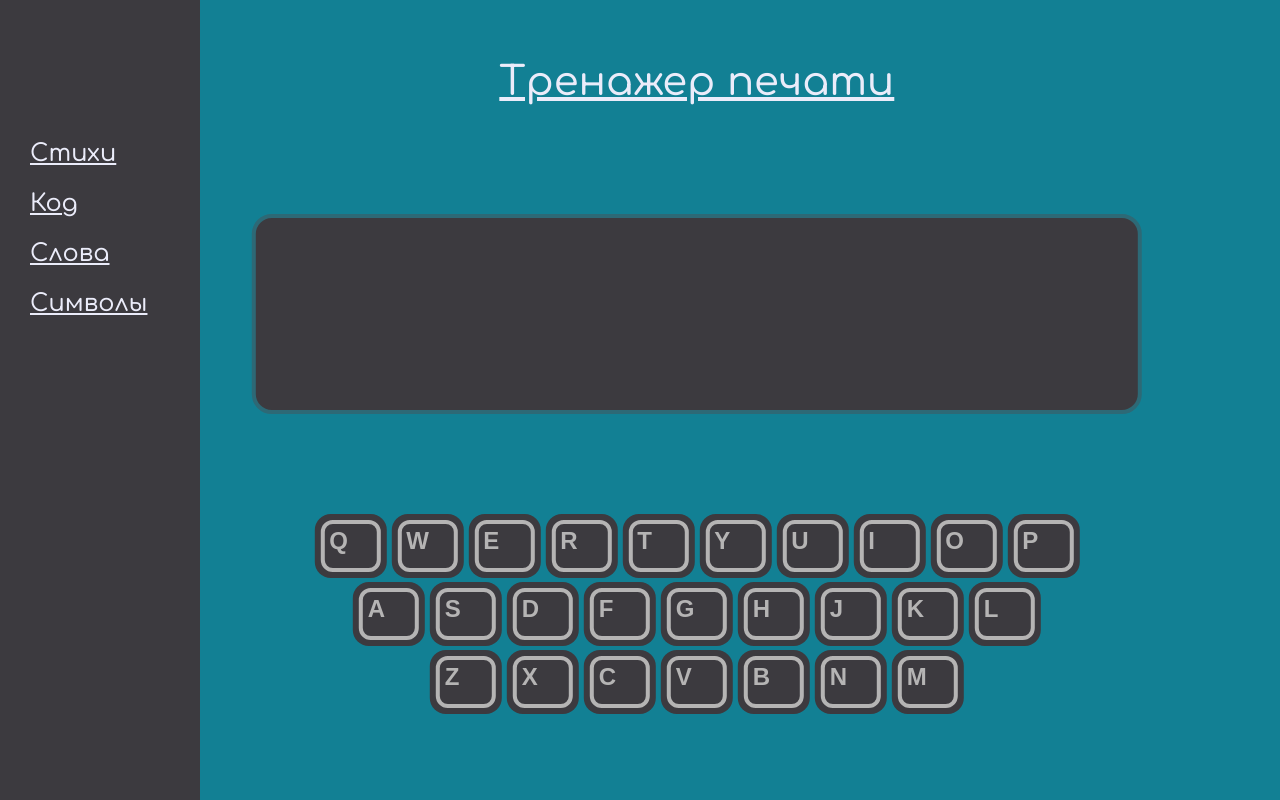
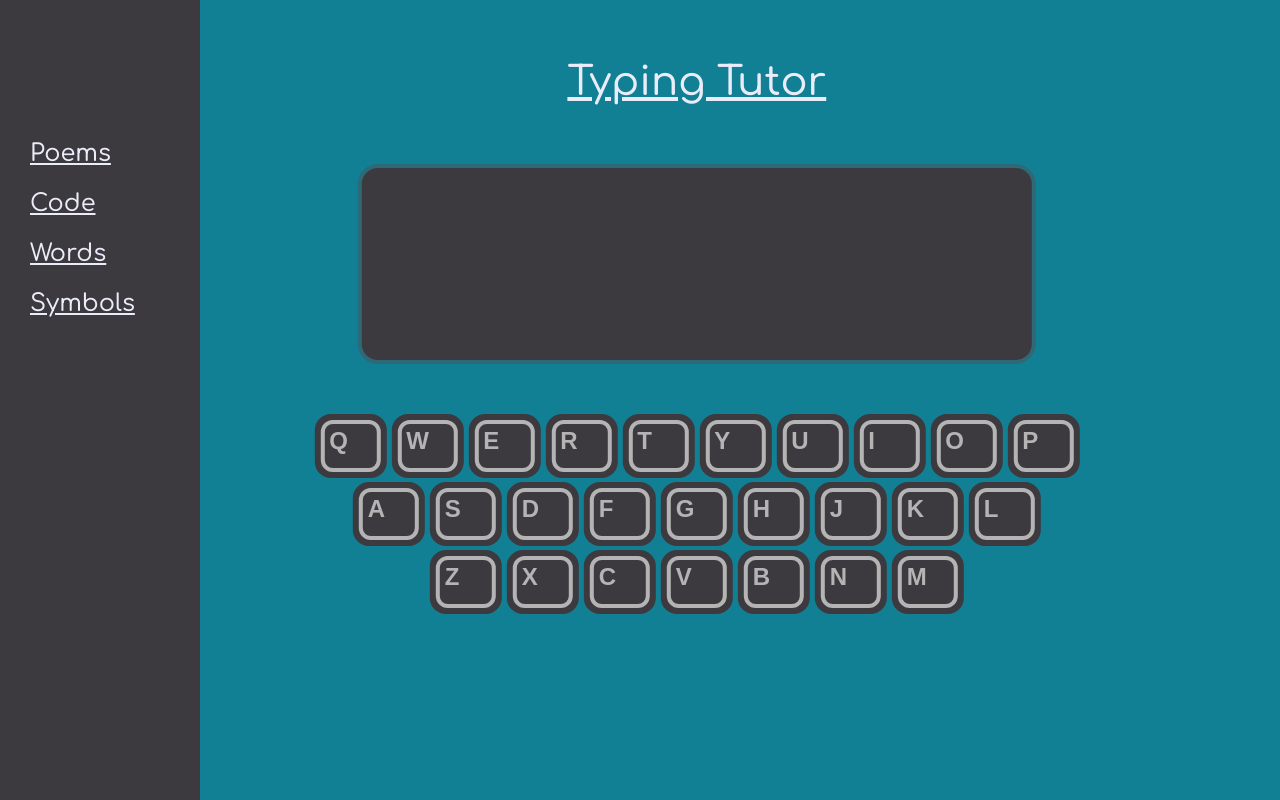
Before and after one commit to ankkarp/typing-trainer, a Next.js app in the folder frontend/: page / in a window 1280 px wide. Built offline with nearby package versions, Linux system fonts and the light colour scheme.

Commit message:
keyboardHighlight and data fetching

```diff
--- a/frontend/components/Key/Key.js
+++ b/frontend/components/Key/Key.js
@@ -1,9 +1,15 @@
 import styles from './Key.module.scss';
+import { useState } from 'react';
+import classNames from 'classnames';
 
-const Key = ({ syl }) => {
+var cx = classNames.bind(styles);
+
+const Key = ({ syl, active }) => {
   return (
     <div className={styles.outer}>
-      <div className={styles.inner}>{syl}</div>
+      <div className={cx({ [styles.inner]: true, [styles.active]: active })}>
+        {syl}
+      </div>
     </div>
   );
 };
--- a/frontend/components/Key/Key.module.scss
+++ b/frontend/components/Key/Key.module.scss
@@ -19,4 +19,9 @@
         font-size: 24px;
         line-height: 28px;
     }
+
+    .active{
+        color: var(--focus-clr);
+        border-color: var(--focus-clr)
+    }
 }
--- a/frontend/components/KeyBoard/KeyBoard.js
+++ b/frontend/components/KeyBoard/KeyBoard.js
@@ -1,7 +1,8 @@
 import Key from '../Key/Key';
 import styles from './KeyBoard.module.scss';
+import { useEffect, useState } from 'react';
 
-const KeyBoard = () => {
+const KeyBoard = ({ pressedKeys }) => {
   const topKeys = ['QWERTYUIOP', 'ASDFGHJKL', 'ZXCVBNM'];
 
   return (
@@ -9,7 +10,7 @@ const KeyBoard = () => {
       {topKeys.map((keyrow, index) => (
         <div key={index} className={styles.line}>
           {keyrow.split('').map((syl, index) => (
-            <Key syl={syl} />
+            <Key syl={syl} active={pressedKeys.includes(syl.toUpperCase())} />
           ))}
         </div>
       ))}
--- a/frontend/components/MainSection/MainSection.js
+++ b/frontend/components/MainSection/MainSection.js
@@ -1,13 +1,54 @@
-import KeyBoard from "../KeyBoard/KeyBoard";
-import WordInput from "../WordInput/WordInput";
-import styles from "./MainSection.module.scss";
+import KeyBoard from '../KeyBoard/KeyBoard';
+import WordInput from '../WordInput/WordInput';
+import styles from './MainSection.module.scss';
+import { useState, useEffect } from 'react';
 
 const MainSection = () => {
+  const [input, setInput] = useState('');
+  const [index, setIndex] = useState(0);
+  const [pressedKeys, setPressedKeys] = useState([]);
+
+  const getResource = async (url) => {
+    let response = await fetch(
+      'https://poetrydb.org/title/Ozymandias/lines.json'
+    );
+    if (!response.ok) {
+      throw new Error(`Could not fetch, received ${response.status}`);
+    }
+    const text = await response.json();
+    console.log(text[0]['lines'][0]);
+    return text;
+  };
+
+  const pressKey = (e) => {
+    console.log('pressed', e.key);
+    setPressedKeys((pressedKeys) =>
+      Array.from(new Set([...pressedKeys, e.key.toUpperCase()]))
+    );
+  };
+
+  useEffect(() => {
+    const releaseKey = (e) => {
+      console.log('release', e.key);
+      setPressedKeys((pressedKeys) =>
+        pressedKeys.filter((el) => el !== e.key.toUpperCase())
+      );
+    };
+
+    window.addEventListener('keydown', pressKey);
+    window.addEventListener('keyup', releaseKey);
+
+    return () => {
+      window.removeEventListener('keydown', pressKey);
+      window.removeEventListener('keyup', releaseKey);
+    };
+  }, []);
+
   return (
     <div className={styles.main}>
-      <h1>Тренажер печати</h1>
-      <WordInput />
-      <KeyBoard />
+      <h1>Typing Tutor</h1>
+      <WordInput input={input} text={() => getResource()} setInput={setInput} />
+      <KeyBoard pressedKeys={pressedKeys} />
     </div>
   );
 };
--- a/frontend/components/MainSection/MainSection.module.scss
+++ b/frontend/components/MainSection/MainSection.module.scss
@@ -8,7 +8,7 @@
   display: flex;
   flex-direction: column;
   align-items: center;
-  gap: 100px;
+  gap: 50px;
   transform: translateX(-4%);
 
   h1 {
--- a/frontend/components/SideBar/SideBar.js
+++ b/frontend/components/SideBar/SideBar.js
@@ -4,7 +4,7 @@ import styles from './SideBar.module.scss';
  * Боковая панель
  */
 const SideBar = () => {
-  const modes = ['Стихи', 'Код', 'Слова', 'Символы'];
+  const modes = ['Poems', 'Code', 'Words', 'Symbols'];
 
   return (
     <nav className={styles.sidebar}>
--- a/frontend/components/WordInput/WordInput.js
+++ b/frontend/components/WordInput/WordInput.js
@@ -1,7 +1,20 @@
 import styles from './WordInput.module.scss';
+import { useState } from 'react';
 
-const WordInput = () => {
-  return <textarea className={styles.wordInput} />;
+const WordInput = ({ text, input, setInput }) => {
+  return (
+    <div className={styles.container}>
+      <div className={styles.inputContainer}>
+        <p>{text}</p>
+        <p>{input}</p>
+      </div>
+      <div
+        className={styles.wordInput}
+        value={input}
+        onChange={(e) => setInput(e.target.value)}
+      />
+    </div>
+  );
 };
 
 export default WordInput;
--- a/frontend/components/WordInput/WordInput.module.scss
+++ b/frontend/components/WordInput/WordInput.module.scss
@@ -1,10 +1,33 @@
+.container{
+    position: relative;
+    width: 64%;
+    height: 200px;
+}
+
 .wordInput {
-    width: 84%;
-    height: 200px;
+    z-index: 99;
+    position: absolute;
+    right: 0;
+    left: 0;
+    top: 0;
+    bottom: 0;
+    border-radius: 20px;
     background-color: var(--code-bg-clr);
-    border-radius: 20px;
     padding: 15px;
     color: var(--inactive-clr);
     border: #2D6976 solid 4px;
     font-size: 16px;
 }
+
+.inputContainer{
+    z-index: 100;
+    padding: 19px;
+    color: 'white';
+
+    p{
+        margin: 0;
+        padding: 0;
+        visibility: hidden;
+        pointer-events: none;
+    }
+}
--- a/frontend/package.json
+++ b/frontend/package.json
@@ -10,9 +10,11 @@
     "docs": "jsdoc -c conf.json"
   },
   "dependencies": {
+    "classnames": "^2.3.1",
     "next": "12.1.0",
     "react": "17.0.2",
     "react-dom": "17.0.2",
+    "react-native": "^0.68.2",
     "sass": "^1.51.0"
   },
   "devDependencies": {
--- a/frontend/pages/index.js
+++ b/frontend/pages/index.js
@@ -7,7 +7,7 @@ import SideBar from '../components/SideBar/SideBar';
 export default function Home() {
   return (
     <>
-      <title>Тренажер</title>
+      <title>Typing Tutor</title>
 
       <SideBar />
       <MainSection />
```
Also changed, not shown: 1 other file (tests, documents, lock files or other folders).
